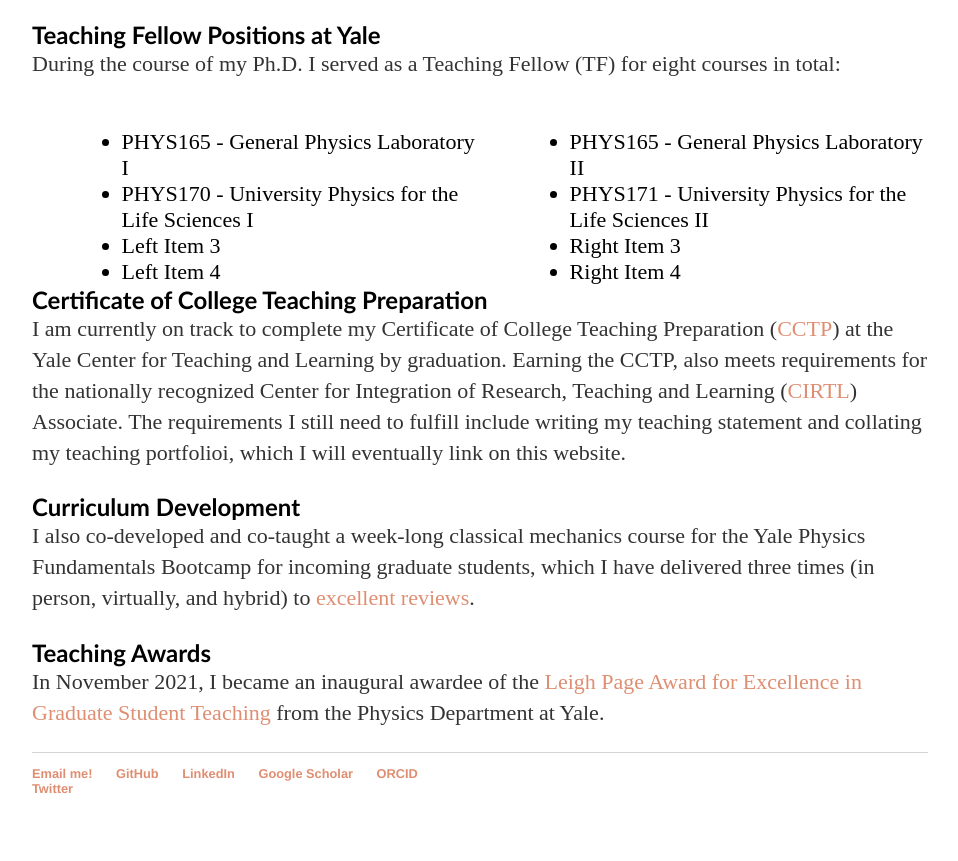
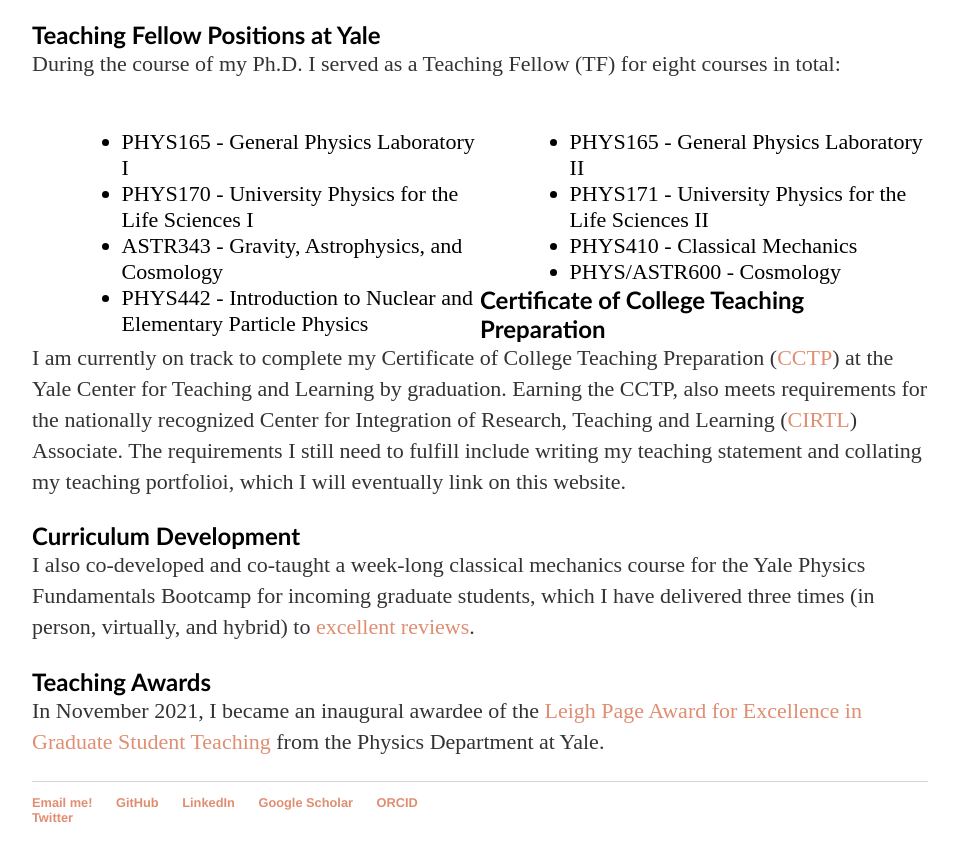
Before and after one commit to lunazagor/lunazagor.github.io, a Jekyll site: the page built from teaching/index.html, in a window 1280 px wide, cut to the strip 553-1438 px from the top of the page. Shown: the top 861 px of the strip, without its empty margins (160-1118 px from the left). Built offline with Jekyll 4.4.1, drawn with Linux system fonts in a browser that asks for light colours.

Commit message:
Update index.html

```diff
--- a/teaching/index.html
+++ b/teaching/index.html
@@ -42,21 +42,22 @@
 <ul style="text-align: left; font-size: 22px; display: inline">
 <li>PHYS165 - General Physics Laboratory I </li>
 <li>PHYS170 -  University Physics for the Life Sciences I</li>
-<li>Left Item 3</li>
-<li>Left Item 4</li>
+<li>ASTR343 - Gravity, Astrophysics, and Cosmology</li>
+<li>PHYS442 - Introduction to Nuclear and Elementary Particle Physics</li>
 </ul>
 </div>
 <div style="float: right; width: 40%;">
 <ul style="text-align: left; font-size: 22px; display: inline">
 <li>PHYS165 - General Physics Laboratory II</li>
 <li>PHYS171 -  University Physics for the Life Sciences II</li>
-<li>Right Item 3</li>
-<li>Right Item 4</li>
+<li> PHYS410 - Classical Mechanics</li>
+<li>PHYS/ASTR600 - Cosmology</li>
 </ul>
 </div>
 <div style="float: left; width: 10%;">
 <p <br> <p>
 </div>
+
 
 <h2 style="text-align:left;font-family:optima;margin-bottom:0.0em"> Certificate of College Teaching Preparation </h2>
 
```
